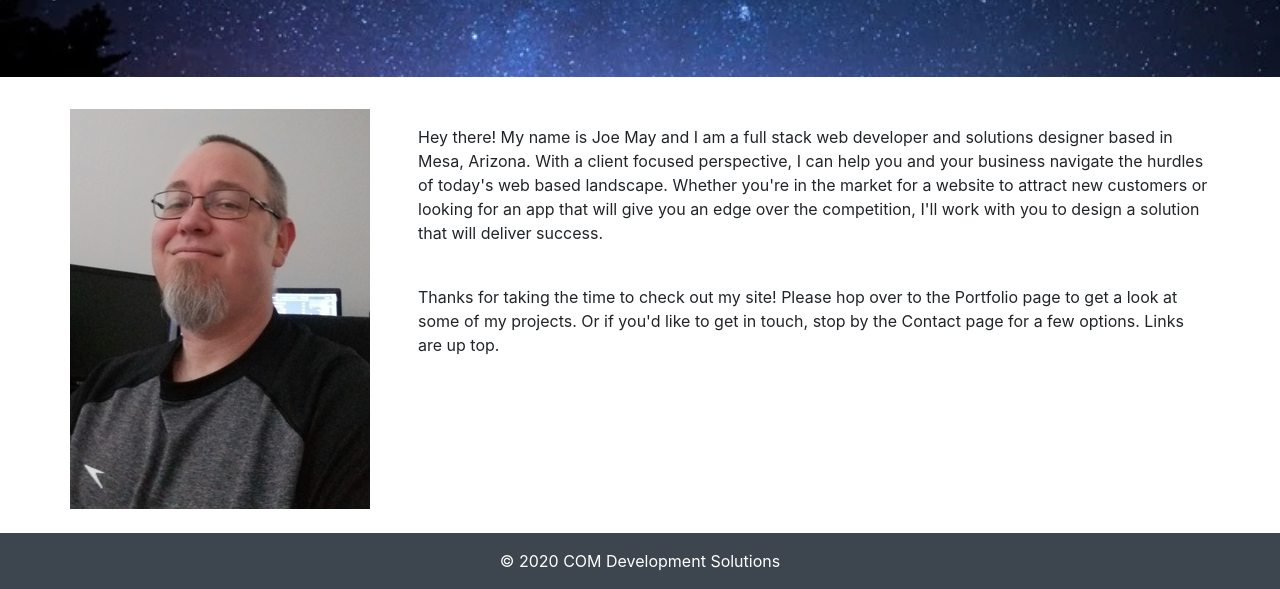
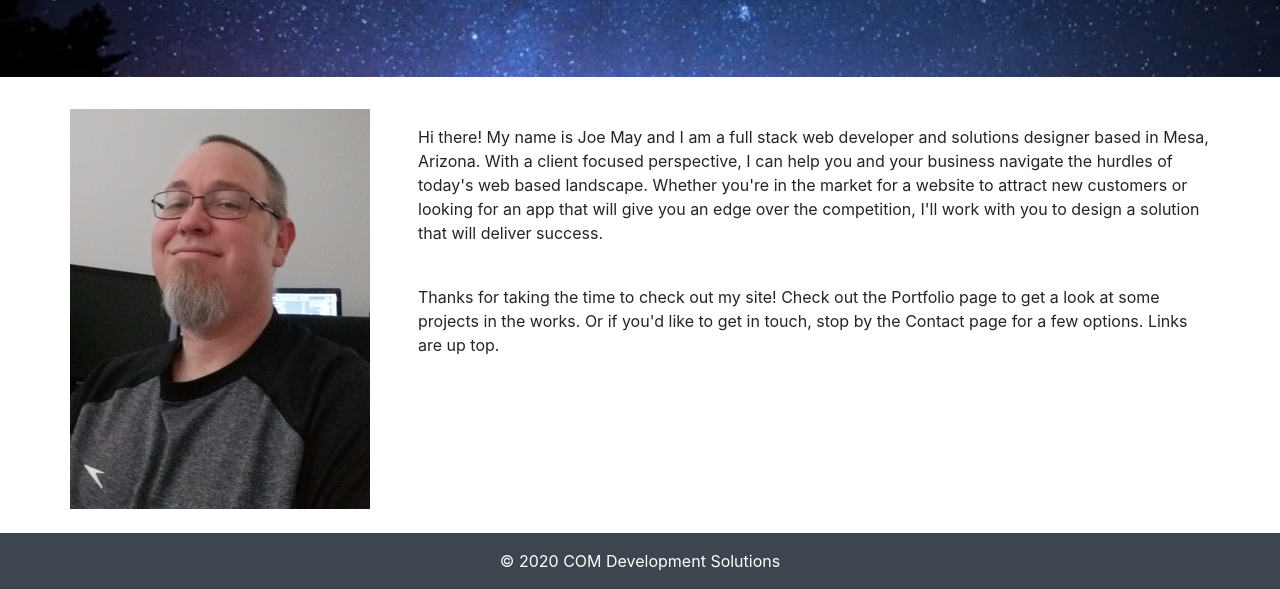
Before and after one commit to JoeMay-Dev/wk2, a plain HTML site: page index.html in a window 1280 px wide. Shown: the part 228-817 px from the top of the page. Drawn offline with nearby package versions, Linux system fonts and the light colour scheme.

Commit message:
a few updates to index & portfolio files

```diff
--- a/index.html
+++ b/index.html
@@ -49,10 +49,16 @@
               <img src="./assets/images/Joe-profile.jpg" alt="Joe May" class="float-left mr-5 img-fluid">
             </figure>
             <article>
-                <p>Hey there! My name is Joe May and I am a full stack web developer and solutions designer based in Mesa, Arizona. With a client focused perspective, I can help you and your business navigate the hurdles of today's web based landscape. Whether you're in the market for a website to attract new customers or looking for an app that will give you an edge over the competition, I'll work with you to design a solution that will deliver success.</p>
+              <p>Hi there! My name is Joe May and I am a full stack web developer and solutions designer based in Mesa,
+                Arizona. With a client focused perspective, I can help you and your business navigate the hurdles of
+                today's web based landscape. Whether you're in the market for a website to attract new customers or
+                looking for an app that will give you an edge over the competition, I'll work with you to design a
+                solution that will deliver success.</p>
               <br>
               <p>
-                Thanks for taking the time to check out my site! Please hop over to the Portfolio page to get a look at some of my projects. Or if you'd like to get in touch, stop by the Contact page for a few options. Links are up top.
+                Thanks for taking the time to check out my site! Check out the Portfolio page to get a look at some
+                projects in the works. Or if you'd like to get in touch, stop by the Contact page for a few options.
+                Links are up top.
               </p>
             </article>
           </div>
@@ -62,9 +68,9 @@
   </main>
   <br>
   <footer class="foot mt-auto py-3">
-      <div class="conatiner">
-        <span class="text-white">	&copy; 2020 COM Development Solutions</span>
-      </div>
+    <div class="conatiner">
+      <span class="text-white"> &copy; 2020 COM Development Solutions</span>
+    </div>
   </footer>
 
   <script src="https://code.jquery.com/jquery-3.5.1.slim.min.js"
```
Also changed, not shown: portfolio.html (+11 -12 lines).
